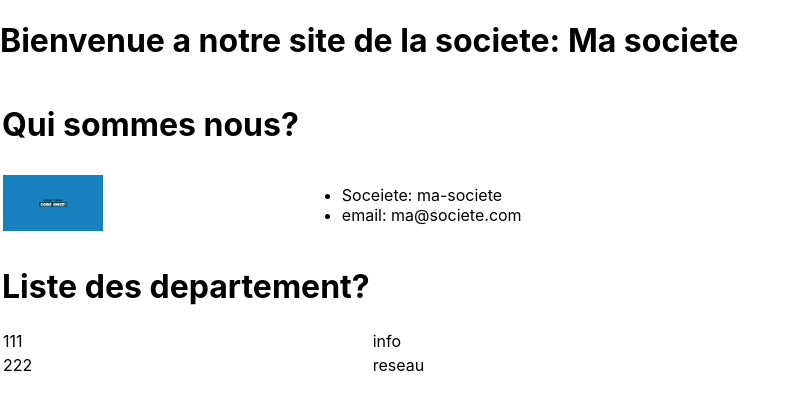
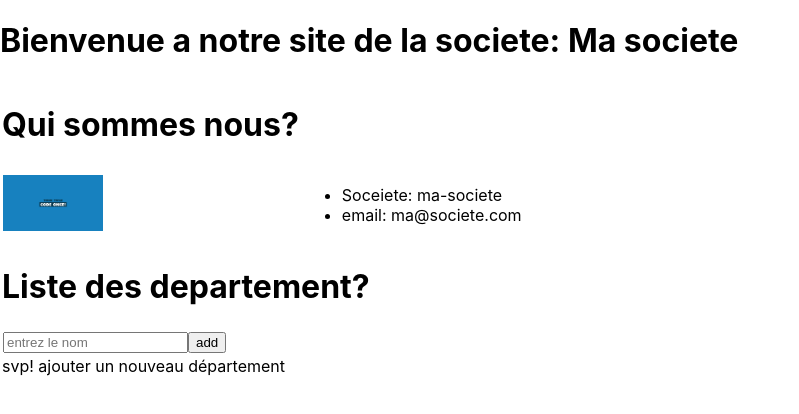
Before and after one commit to zettabyte920/FullstackJS_orange, a React (Create React App) app: page / in a window 1280 px wide. Shown: the top 414 px of the page, without its empty margins (0-799 px from the left). Built offline with nearby package versions, Linux system fonts and the light colour scheme.

Commit message:
seperate components

```diff
--- a/src/App.js
+++ b/src/App.js
@@ -1,11 +1,13 @@
 import './App.css';
-import { Accueil } from './components/accueil';
+import Accueil from './components/accueil';
 import Presentation from './components/presentation';
+import Propos from './components/propos';
 
 function App() {
   return (
     <>
       <Accueil />
+      <Propos />
       <Presentation />
     </>
   );
--- a/src/components/accueil.js
+++ b/src/components/accueil.js
@@ -16,15 +16,6 @@ class Accueil extends React.Component {
     }
 }
 
-function Accueil2() {
-    const [accueil, setAccueil] = useState("Bienvenue a notre site de la societe: Ma societe")
-    return (
-        <>
-            <h1>{accueil}</h1>
-        </>
-    );
-}
 
-export {
-    Accueil
-};
+
+export default Accueil
--- a/src/components/presentation.js
+++ b/src/components/presentation.js
@@ -3,56 +3,61 @@ class Presentation extends React.Component {
     constructor(props) {
         super(props);
         this.state = {
-            titre: "Qui sommes nous?",
-            contact: {
-                nom: "ma-societe",
-                email: "ma@societe.com",
-                logo: "./images/image.png",
-            },
+            name: "",
             departs: {
-                titre: "Liste des departement?",
-                list: [
-                    { "id": "111", "name": "info" },
-                    { "id": "222", "name": "reseau" }
-                ]
+                list: []
             }
         }
     }
 
+    setDep = (e) => {
+        //add a new department name in state
+        this.setState({ name: e.target.value })
+    }
+    addDep = () => {
+        let newArr = {
+            id: this.state.departs.list[this.state.departs.list.length - 1]?.id + 1 || 0,
+            name: this.state.name
+        }
+        //add a new department
+        this.setState({
+            departs: {
+                list: [...this.state.departs.list, newArr]
+            }
+        })
+    }
+    suppDep = (i) => {
+        //delete selected department
+        this.setState({
+            departs: {
+                list: this.state.departs.list.filter((a) => { return a.id != i })
+            }
+        })
+
+    }
+
     render() {
         return (
-            <>
             <table>
-                    <thead><h1>{this.state.titre}</h1></thead>
+                <thead><h1>Liste des departement?</h1></thead>
                 <tbody>
                     <tr>
-                            <td rowspan={2} colspan={2}>
-                                <img width="100px" src={this.state.contact.logo}></img>
-                            </td>
                         <td>
-                                <ul>
-                                    <li>Soceiete: {this.state.contact.nom}</li>
-                                    <li>email: {this.state.contact.email}</li>
-                                </ul>
+                            <input onChange={this.setDep} placeholder="entrez le nom"></input>
+                            <button onClick={this.addDep}>add</button>
                         </td>
                     </tr>
+                    {this.state.departs.list.length > 0 ? this.state.departs.list.map((d, i) =>
+                        <>
+                            <tr>
+                                <td>{d.id || i}</td>
+                                <td>{d.name}</td>
+                                <td><button onClick={() => this.suppDep(d.id)}>x</button></td>
+                            </tr>
+                        </>
+                    ) : "svp! ajouter un nouveau département"}
                 </tbody>
             </table>
-
-                <table>
-                    <thead><h1>{this.state.departs.titre}</h1></thead>
-                    <tbody>
-                        {this.state.departs.list.map((d, i) =>
-                            <>
-                                <tr>
-                                    <td>{d.id}</td>
-                                    <td>{d.name}</td>
-                                </tr>
-                            </>
-                        )}
-                    </tbody>
-                </table>
-            </>
         );
     }
 }
--- /dev/null
+++ b/src/components/propos.js
@@ -0,0 +1,36 @@
+import React, { Component } from "react"
+class Propos extends Component {
+    constructor(props) {
+        super(props);
+        this.state = {
+            titre: "Qui sommes nous?",
+            contact: {
+                nom: "ma-societe",
+                email: "ma@societe.com",
+                logo: "./images/image.png",
+            },
+        }
+    }
+    render() {
+        return (
+            <table>
+                <thead><h1>{this.state.titre}</h1></thead>
+                <tbody>
+                    <tr>
+                        <td rowSpan={2} colSpan={2}>
+                            <img width="100px" src={this.state.contact.logo}></img>
+                        </td>
+                        <td>
+                            <ul>
+                                <li>Soceiete: {this.state.contact.nom}</li>
+                                <li>email: {this.state.contact.email}</li>
+                            </ul>
+                        </td>
+                    </tr>
+                </tbody>
+            </table>
+        );
+    }
+}
+
+export default Propos;
```
Lines whose indentation alone changed are shown as unchanged.
